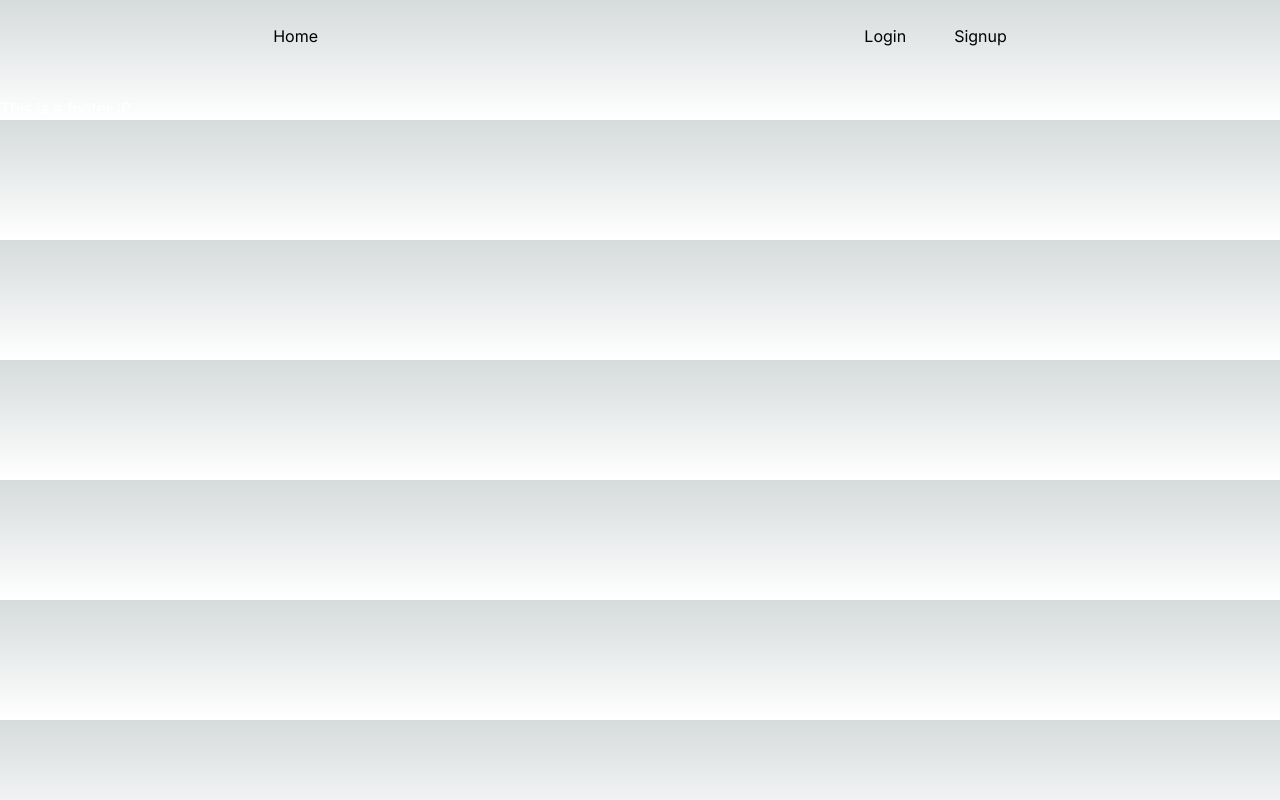
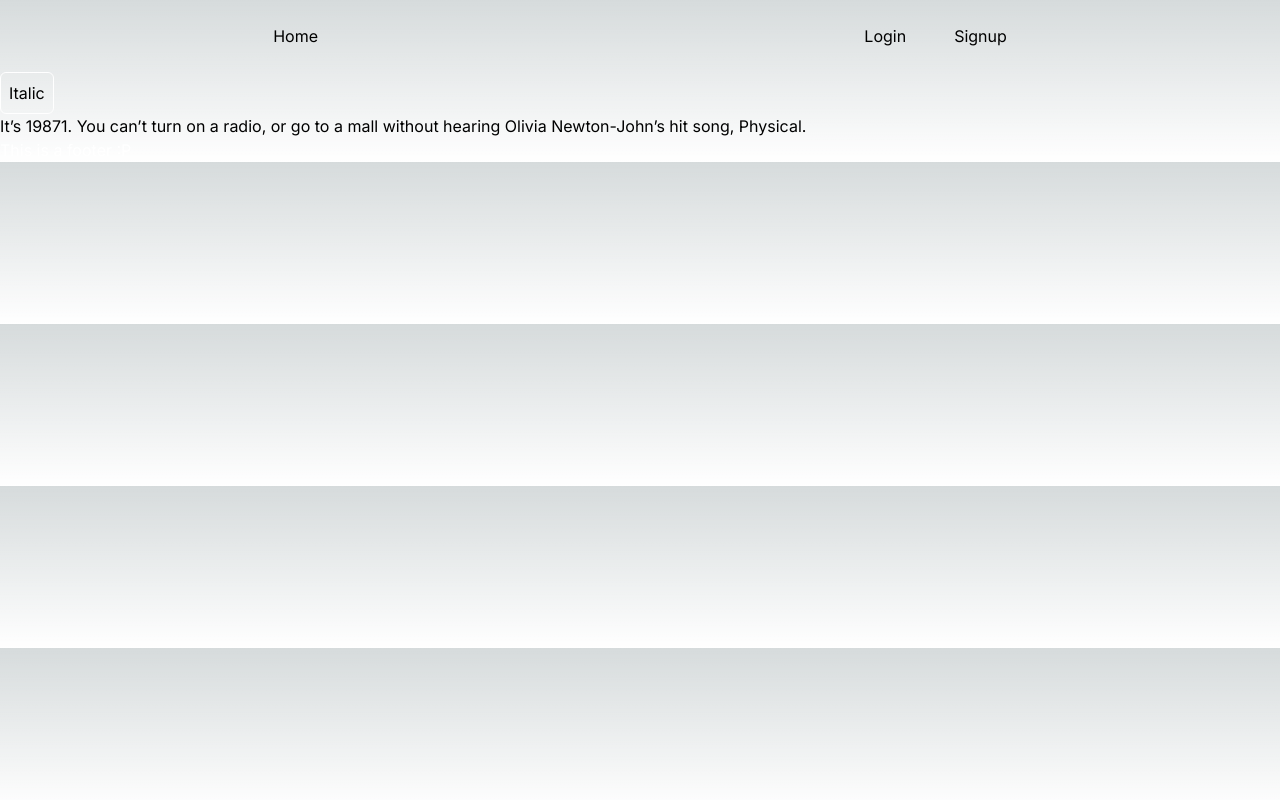
Before and after one commit to LucioFurnari/Blog-Client, a Next.js app: page /submit in a window 1280 px wide. Built offline with nearby package versions, Linux system fonts and the light colour scheme; no server answers.

Commit message:
Add tiptap to submit page

```diff
--- a/src/app/submit/page.tsx
+++ b/src/app/submit/page.tsx
@@ -2,7 +2,7 @@
 
 import { useEditor, EditorContent } from "@tiptap/react"
 import StarterKit from "@tiptap/starter-kit"
-import { useState } from "react";
+import { useEffect, useState } from "react";
 
 export default function Tiptap () {
   const [editorContent, setEditorContent] = useState('')
@@ -14,15 +14,31 @@ export default function Tiptap () {
         }
       }),
     ],
-    content: '',
     onUpdate({ editor }) {
       setEditorContent(editor.getText());
       console.log(editor.getJSON());
     }
   });
+  useEffect(() => {
+    editor?.commands.setContent([
+      {
+        "type": "paragraph",
+        "content": [
+          {
+            "type": "text",
+            "text": "It’s 19871. You can’t turn on a radio, or go to a mall without hearing Olivia Newton-John’s hit song, Physical."
+          }
+        ]
+      }
+    ])
+  }, [editor])
 
+  function handleItalic() {
+    editor?.chain().focus().toggleItalic().run()
+  }
   return (
     <>
+    <button className={`rounded-md border-[1px] p-2 ${editor?.isActive('italic') ? 'bg-white text-black' : 'border-white'}`} onClick={handleItalic}>Italic</button>
     <EditorContent editor={editor} />
     <p>{editorContent}</p>
     </>
```
